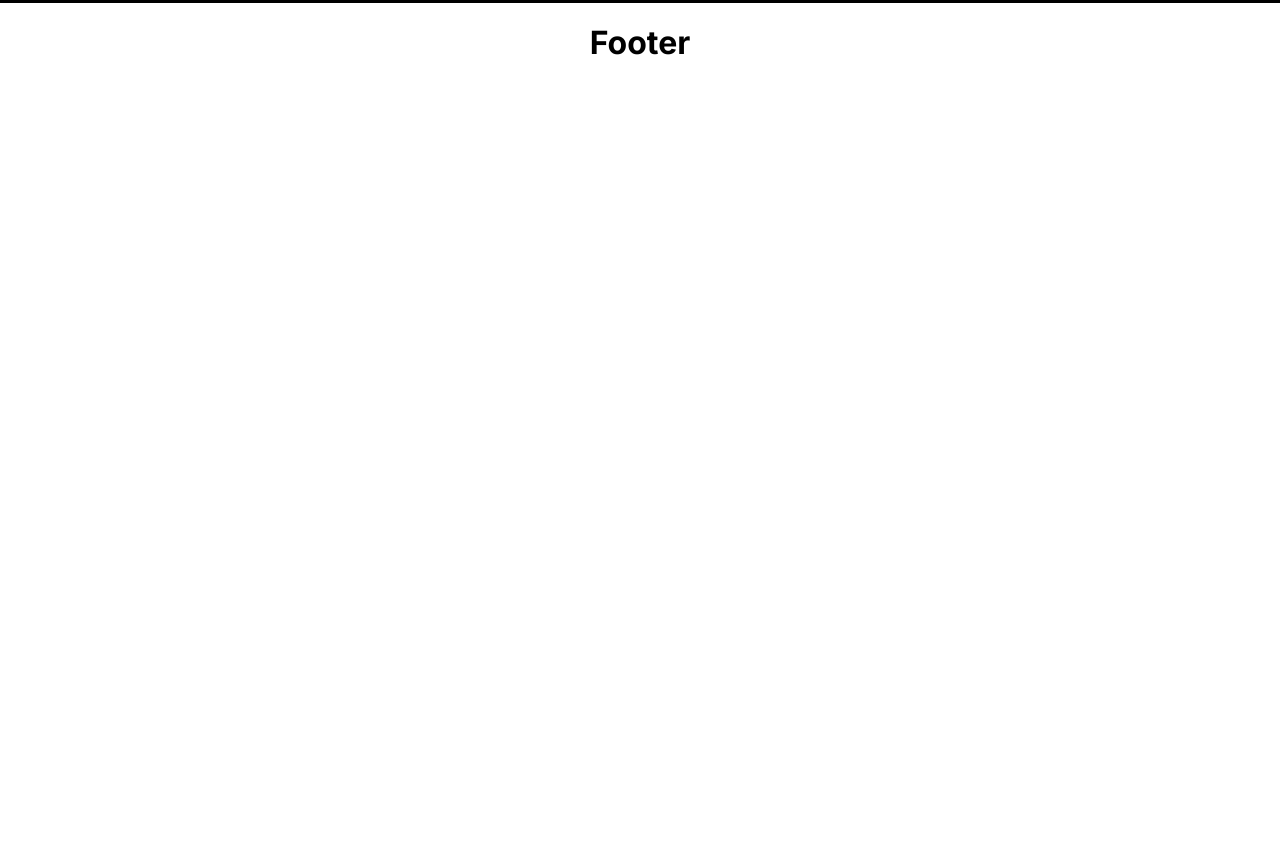
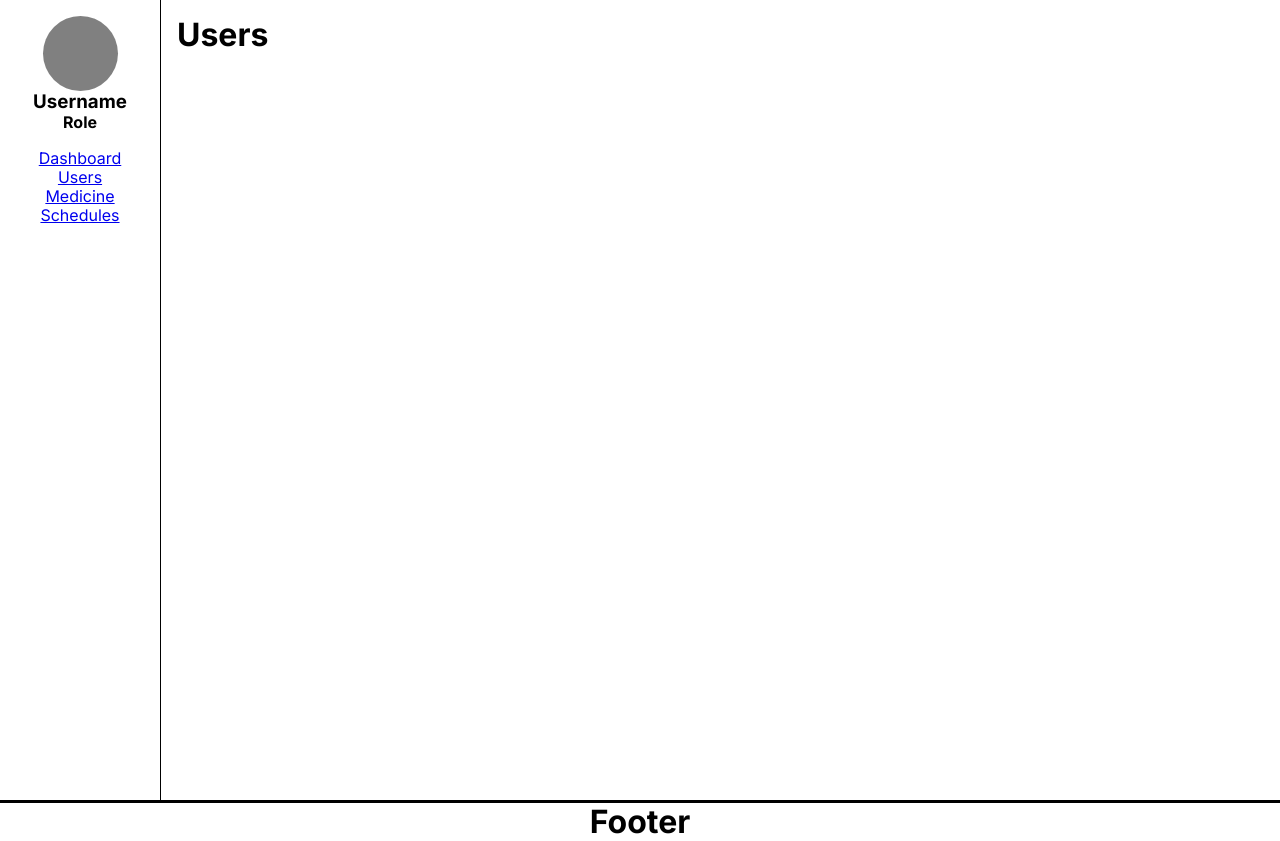
Before and after one commit to erbeeen/medtalk-web-app, a React (Vite) app in the folder frontend/: page /users in a window 1280 px wide. Before the commit this address had no page. Before the commit the page ends 800 px from the top, so only its background shows below. Built offline with nearby package versions, Linux system fonts and the light colour scheme.

Commit message:
feat(frontend navbar): add navbar and css layout generics

```diff
--- a/frontend/src/App.css
+++ b/frontend/src/App.css
@@ -1,8 +1,36 @@
-.dashboard {
+#root {
+  width: 100%;
+  min-height: 100vh;
+  margin: 0 auto;
+  /* display: flex; */
+  /* flex-direction: row; */
+  /* flex-wrap: nowrap; */
+}
+
+#navbar {
+  width: 10%;
   padding: 1rem;
-  min-height: 100vh;
-  height: 200vh;
-  display: flex;
+  height: inherit;
+  border-right: 1px solid black;
+}
+
+#navbar-links {
+  list-style: none;
+}
+
+#navbar-links li {
+  /* TODO: add some container design */
+}
+
+.user-info {
+  margin-bottom: 10px;
+}
+
+.profile-pic {
+  height: 75px;
+  width: 75px;
+  border-radius: 50%;
+  background-color: gray;
 }
 
 footer {
--- a/frontend/src/App.jsx
+++ b/frontend/src/App.jsx
@@ -1,20 +1,28 @@
-import About from './routes/About';
-import Contact from './routes/Contact';
+import MedicineRoute from './routes/Medicine';
+import UsersRoute from './routes/Users';
 import Footer from './components/Footer';
+import ScheduleRoute from './routes/Schedules';
 import Home from './routes/Home';
 import Login from './routes/Login';
+import Navbar from './components/Navbar';
 import { Routes, Route } from 'react-router-dom';
 import './App.css';
+import './layouts.css';
 
 function App() {
   return (
     <>
-      <Routes>
-        <Route path='/' element={<Home />} />
-        <Route path='/about' element={<About />} />
-        <Route path='/contact' element={<Contact />}/>
-        {/* <Route path='/login' element={<Login />}/> */}
-      </Routes>
+      <div id="main" className="flex-row minh-100">
+        <Navbar />
+        <div id="content-area" className='p-1'>
+          <Routes>
+            <Route path='/' element={<Home />} />
+            <Route path='/users' element={<UsersRoute />} />
+            <Route path='/medicine' element={<MedicineRoute />} />
+            <Route path='/schedules' element={<ScheduleRoute />} />
+          </Routes>
+        </div>
+      </div>
       <Footer />
     </>
   )
--- a/frontend/src/components/Dashboard.jsx
+++ b/frontend/src/components/Dashboard.jsx
@@ -1,6 +1,6 @@
 export default function Dashboard() {
   return (
-    <div className="dashboard">
+    <div id="dashboard" className="w-inherit h-inherit flex">
       <h1>Dashboard</h1>
     </div>
   );
--- /dev/null
+++ b/frontend/src/components/Navbar.jsx
@@ -0,0 +1,19 @@
+import { Link } from "react-router-dom";
+
+export default function Navbar() {
+  return (
+    <nav id="navbar">
+      <div className="user-info flex-column nowrap align-center">
+        <div className="profile-pic" />
+        <h3>Username</h3>
+        <h4>Role</h4>
+      </div>
+      <ul id="navbar-links" className="p-0 flex-column nowrap align-center">
+        <li><Link to="/">Dashboard</Link></li>
+        <li><Link to="/users">Users</Link></li>
+        <li><Link to="/medicine">Medicine</Link></li>
+        <li><Link to="/schedules">Schedules</Link></li>
+      </ul>
+    </nav>
+  );
+}
--- a/frontend/src/index.css
+++ b/frontend/src/index.css
@@ -27,13 +27,10 @@ body {
   min-height: 100vh;
 }
 
-#root {
-  width: 100%;
-  min-height: 100vh;
-  margin: 0 auto;
-  /* display: flex; */
-  /* flex-direction: column; */
-  /* flex-wrap: nowrap; */
+h1, h2, h3, h4, h5, h6 {
+  margin: 0;
+  padding: 0;
+  height:fit-content;
 }
 
 /* NOTE: study this media query */
--- /dev/null
+++ b/frontend/src/layouts.css
@@ -0,0 +1,85 @@
+.flex {
+  display: flex;
+}
+
+.flex-row {
+  display: flex;
+  flex-direction: row;
+}
+
+.flex-column {
+  display: flex;
+  flex-direction: column;
+}
+
+.wrap {
+  flex-wrap: wrap;
+}
+
+.nowrap {
+  flex-wrap: nowrap;
+}
+
+.align-center {
+  align-items: center;
+}
+
+.p-0 {
+  padding: 0;
+}
+
+.p-1 {
+  padding: 1rem;
+}
+
+.px-1 {
+  padding-left: 1rem;
+  padding-right: 1rem;
+}
+
+.py-1 {
+  padding-top: 1rem;
+  padding-bottom: 1rem;
+}
+
+.w-100 {
+  width: 100%;
+}
+
+.w-inherit {
+  width: inherit;
+}
+
+.h-inherit {
+  height: inherit:
+}
+
+.minh-100 {
+  min-height: 100vh;
+}
+
+.m-0 {
+  margin: 0;
+}
+
+.m-1 {
+  margin: 1rem;
+}
+
+.mx-1 {
+  margin-left: 1rem;
+  margin-right: 1rem;
+}
+
+.my-1 {
+  margin-top: 1rem;
+  margin-bottom: 1rem;
+}
+
+.my-b-1 {
+  margin-bottom: 1px;
+}
+
+.list-style-none: {
+  list-style-type: none;
+}
--- a/frontend/src/routes/About.jsx
+++ /dev/null
@@ -1,3 +0,0 @@
-export default function About() {
-  return <h1>About</h1>
-}
--- a/frontend/src/routes/Contact.jsx
+++ /dev/null
@@ -1,3 +0,0 @@
-export default function Contact() {
-  return <h1>contact</h1>
-}
--- /dev/null
+++ b/frontend/src/routes/Medicine.jsx
@@ -0,0 +1,5 @@
+export default function MedicineRoute() {
+  return (
+    <h1>Medicine</h1>
+  );
+}
--- /dev/null
+++ b/frontend/src/routes/Schedules.jsx
@@ -0,0 +1,5 @@
+export default function ScheduleRoute() {
+  return (
+    <h1>Schedule</h1>
+  );
+}
--- /dev/null
+++ b/frontend/src/routes/Users.jsx
@@ -0,0 +1,5 @@
+export default function UsersRoute() {
+  return (
+    <h1>Users</h1>
+  );
+}
```
